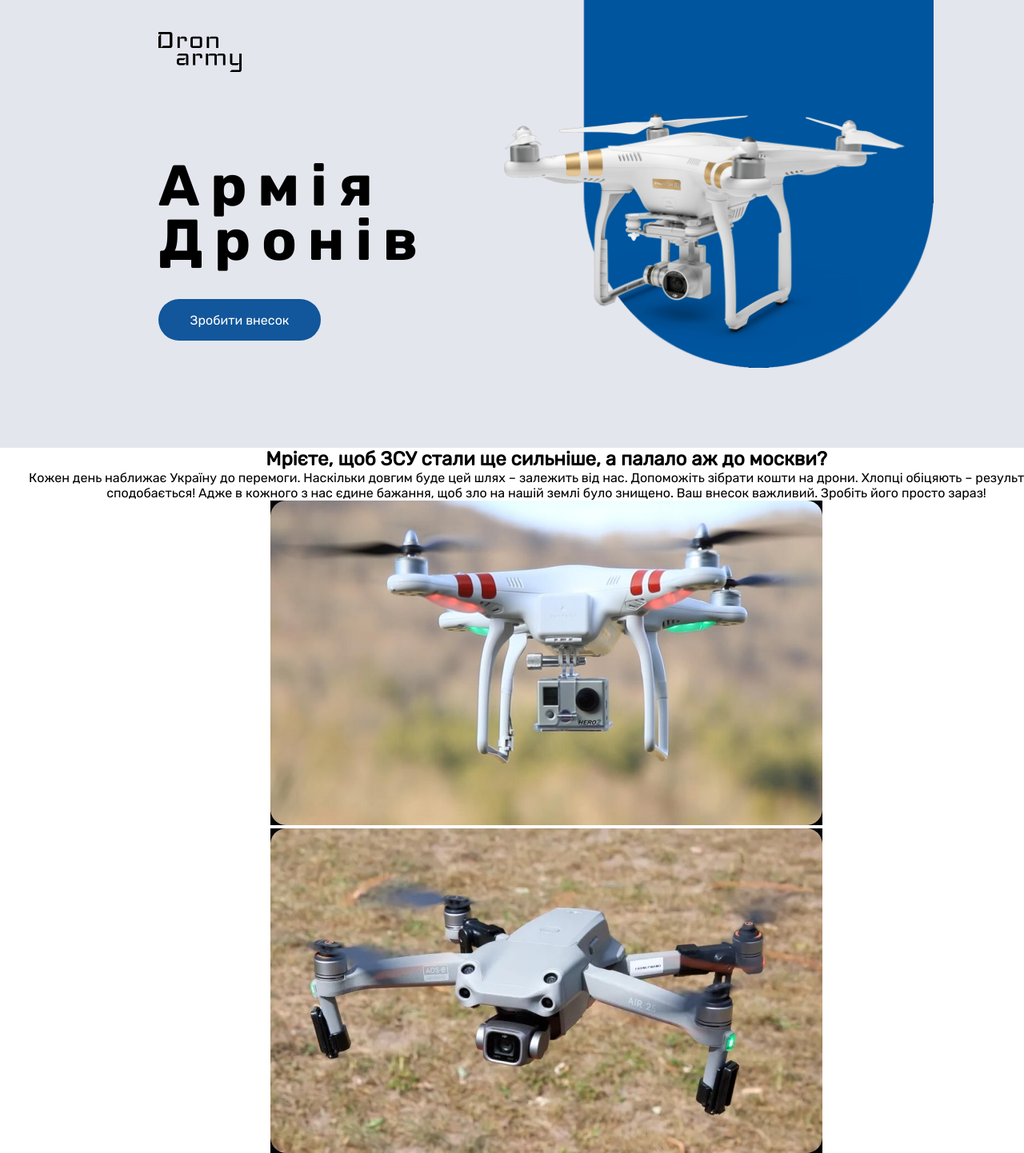
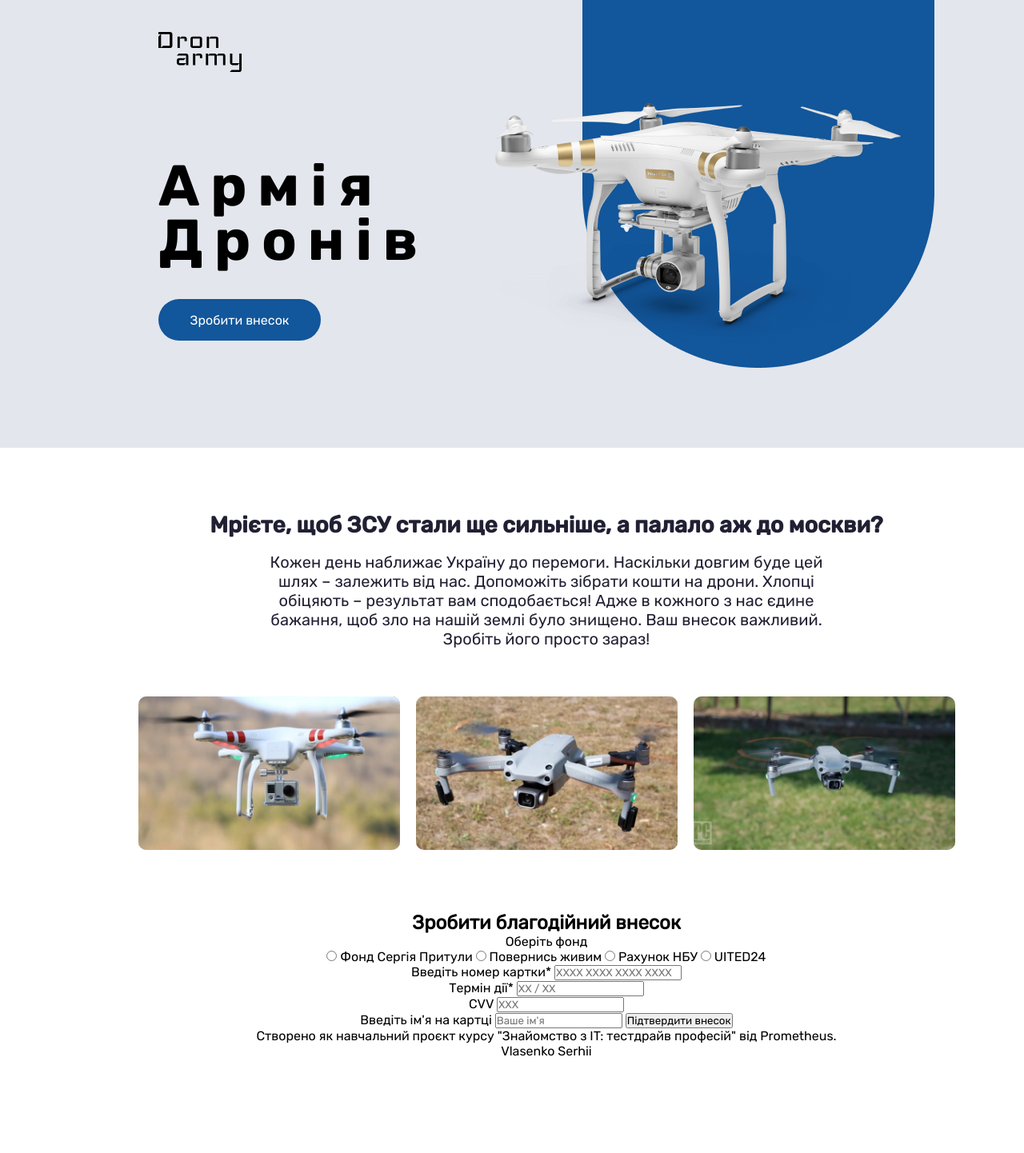
Before and after one commit to VlasSergiy/Study-2023, a plain HTML site: page HTML_CSS/intensive/index.html in a window 1280 px wide. Shown: the top 1442 px of the page at 80% size. After the commit the page ends 1324 px from the top, so only its background shows below. Drawn offline with Linux system fonts and the light colour scheme.

Commit message:
section img

```diff
--- a/HTML_CSS/intensive/css/style.css
+++ b/HTML_CSS/intensive/css/style.css
@@ -59,6 +59,7 @@
 }
 
 .header__conteiner {
+    position: relative;
     display: flex;
     width: 970px;
     margin: 0 auto;
@@ -88,7 +89,62 @@
     margin-bottom: 40px;
 }
 
-.header__dron {
-    /* align-items: right; */
+.header__back {
+    position: absolute;
+    right: 0;
     height: 460px;
 }
+
+.header__dron {
+    position: absolute;
+    right: 0;
+    top: 129px;
+    height: 301px;
+    margin-right: 40px;
+}
+
+.main {
+    position: relative;
+    height: 580px;
+    padding: 80px 104px 0 104px;
+    margin: 0 auto;
+}
+
+.main h2{
+    font-family: 'Rubik medium';
+    font-weight: 600;
+    font-size: 28px;
+    line-height: 33px;
+    text-align: center;
+    margin-bottom: 18px;
+    color: #212033;
+}
+
+.main p{
+    display: block;
+    width: 693px;
+
+    font-family: 'Rubik regular';
+    font-style: normal;
+    font-weight: 400;
+    font-size: 20px;
+    line-height: 24px;
+    text-align: center;
+    margin: 0 auto 60px auto;
+    color: #212033;
+}
+
+.main__images{
+    display: flex;
+    justify-content: center;
+}
+
+.main__images img{
+    width: 327px;
+    height: 192px;
+    border-radius: 10px;
+}
+
+.main__images img:nth-child(2){
+    margin: 0 20px;
+}
--- a/HTML_CSS/intensive/index.html
+++ b/HTML_CSS/intensive/index.html
@@ -16,19 +16,19 @@
                     <h1>Армія Дронів</h1>
                     <button class="button button__header">Зробити внесок</button>
                 </div>
-                <!-- <img class="header__back" src="images/header.png" alt="header_img"> -->
-                <img class="header__dron" src="images/header_dron1.png" alt="dron">
+                <img class="header__back" src="images/header.png" alt="header_img">
+                <img class="header__dron" src="images/header_dron.png" alt="dron">
             </div>
         </header>
 
         <main>
-            <section>
+            <section class="main">
                 <h2>Мрієте, щоб ЗСУ стали ще сильніше, а палало аж до москви?</h2>
                 <p>Кожен день наближає Україну до перемоги. Наскільки довгим буде цей шлях – залежить від нас.
                     Допоможіть зібрати кошти на дрони. Хлопці обіцяють – результат вам сподобається! Адже в кожного з нас єдине
                     бажання, щоб
                     зло на нашій землі було знищено. Ваш внесок важливий. Зробіть його просто зараз!</p>
-                <div>
+                <div class="main__images">
                     <img src="images/dron_1.jpg" alt="dron_1">
                     <img src="images/dron_2.jpg" alt="dron_2">
                     <img src="images/dron_3.jpg" alt="dron_3">
@@ -85,7 +85,7 @@
             </section>
         </main>
 
-        <footer>
+        <footer class="footer">
             <p>Створено як навчальний проєкт курсу "Знайомство з IT: тестдрайв професій" від Prometheus.</p>
             <p>Vlasenko Serhii</p>
         </footer>
```
